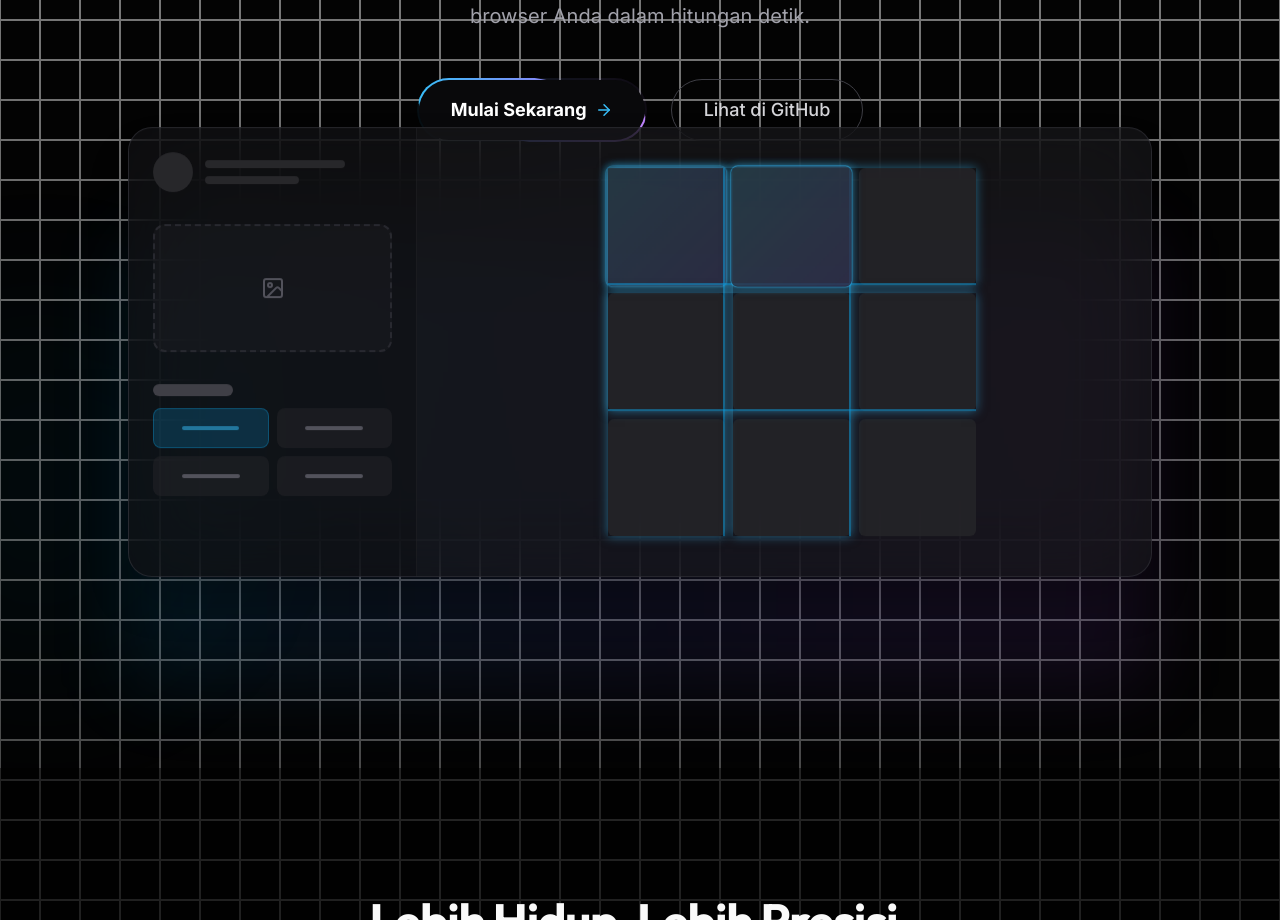
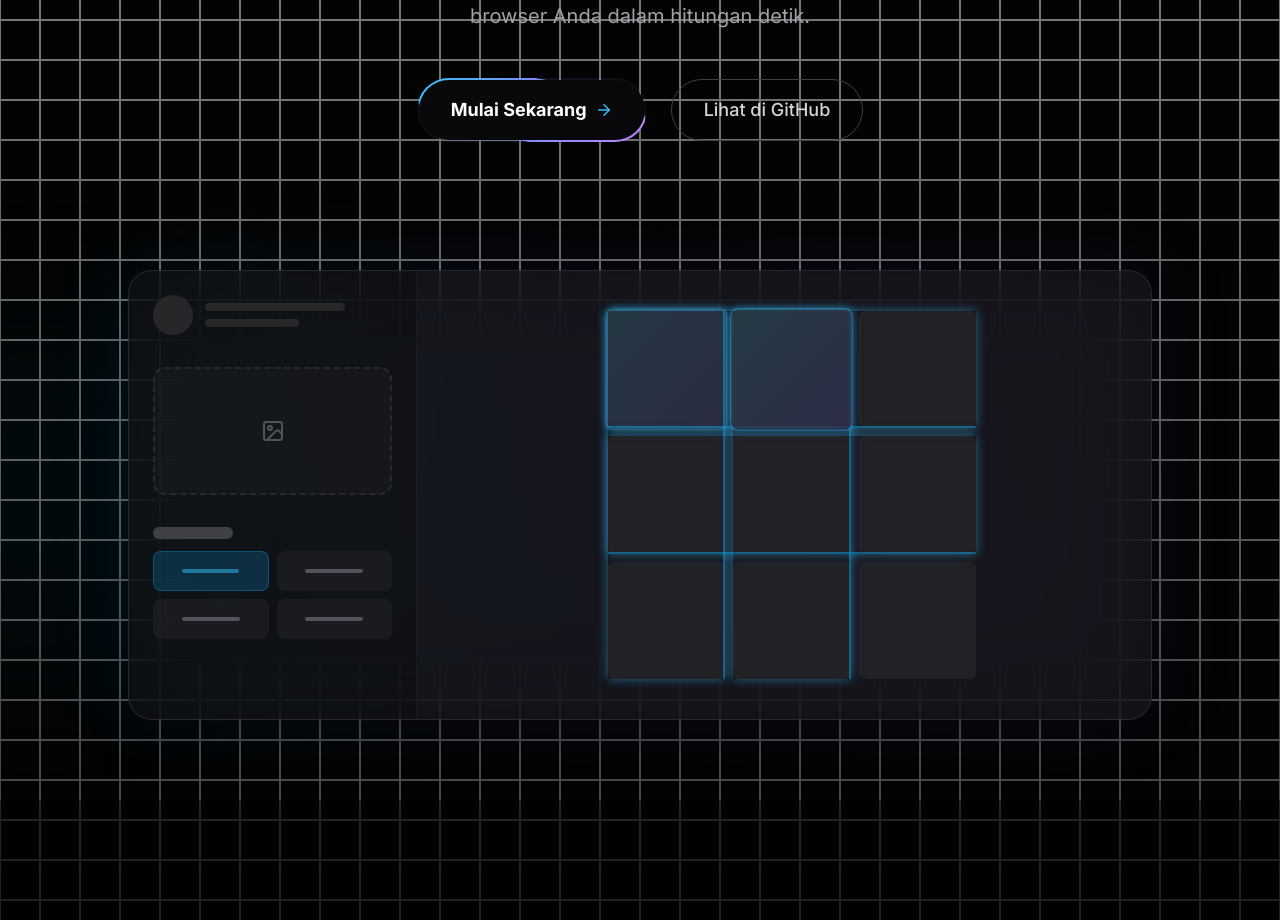
Before and after one commit to Hendi-Firmansah333/GridCut-Studio-Pro, a React (Vite) app: page / in a window 1280 px wide. Shown: the part 460-1380 px from the top of the page. Built offline with nearby package versions, Linux system fonts and the light colour scheme.

Commit message:
fix: increase margin and remove bounce to prevent collision with hero buttons

```diff
--- a/src/components/LandingPage.jsx
+++ b/src/components/LandingPage.jsx
@@ -129,11 +129,11 @@ export default function LandingPage({ onStart }) {
         </div>
 
         {/* Interactive Floating Mockup */}
-        <div className="mt-24 w-full max-w-5xl animate-in fade-in slide-in-from-bottom-12 duration-1000 delay-700 relative z-20">
+        <div className="mt-32 w-full max-w-5xl animate-in fade-in slide-in-from-bottom-12 duration-1000 delay-700 relative z-20">
           <div className="absolute -inset-1 bg-gradient-to-r from-sky-500/20 via-indigo-500/20 to-purple-500/20 rounded-3xl blur-2xl opacity-50 animate-pulse"></div>
 
-          {/* Main Card with Float Animation */}
-          <div className="relative rounded-3xl border border-zinc-700/50 bg-zinc-900/60 backdrop-blur-2xl shadow-2xl overflow-hidden flex flex-col md:flex-row gap-4 transition-transform duration-1000 hover:scale-[1.01] hover:border-zinc-600/80 group animate-[bounce_8s_infinite] [animation-timing-function:cubic-bezier(0.28,0.84,0.42,1)]">
+          {/* Main Card with Hover Scale */}
+          <div className="relative rounded-3xl border border-zinc-700/50 bg-zinc-900/60 backdrop-blur-2xl shadow-2xl overflow-hidden flex flex-col md:flex-row gap-4 transition-transform duration-1000 hover:scale-[1.02] hover:border-zinc-600/80 group">
 
             {/* Sidebar Mockup */}
             <div className="hidden md:flex flex-col gap-4 w-72 border-r border-zinc-800/50 p-6 bg-black/20">
```
